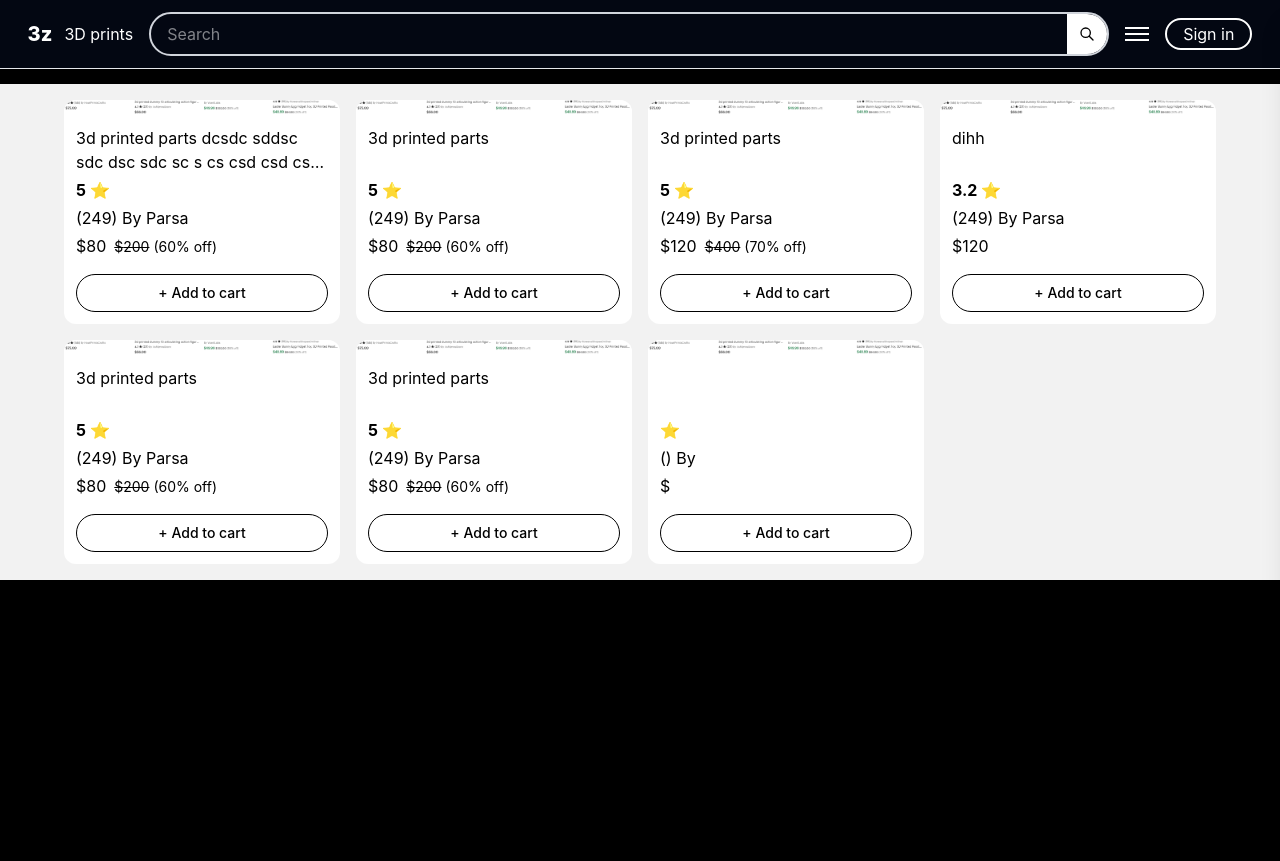
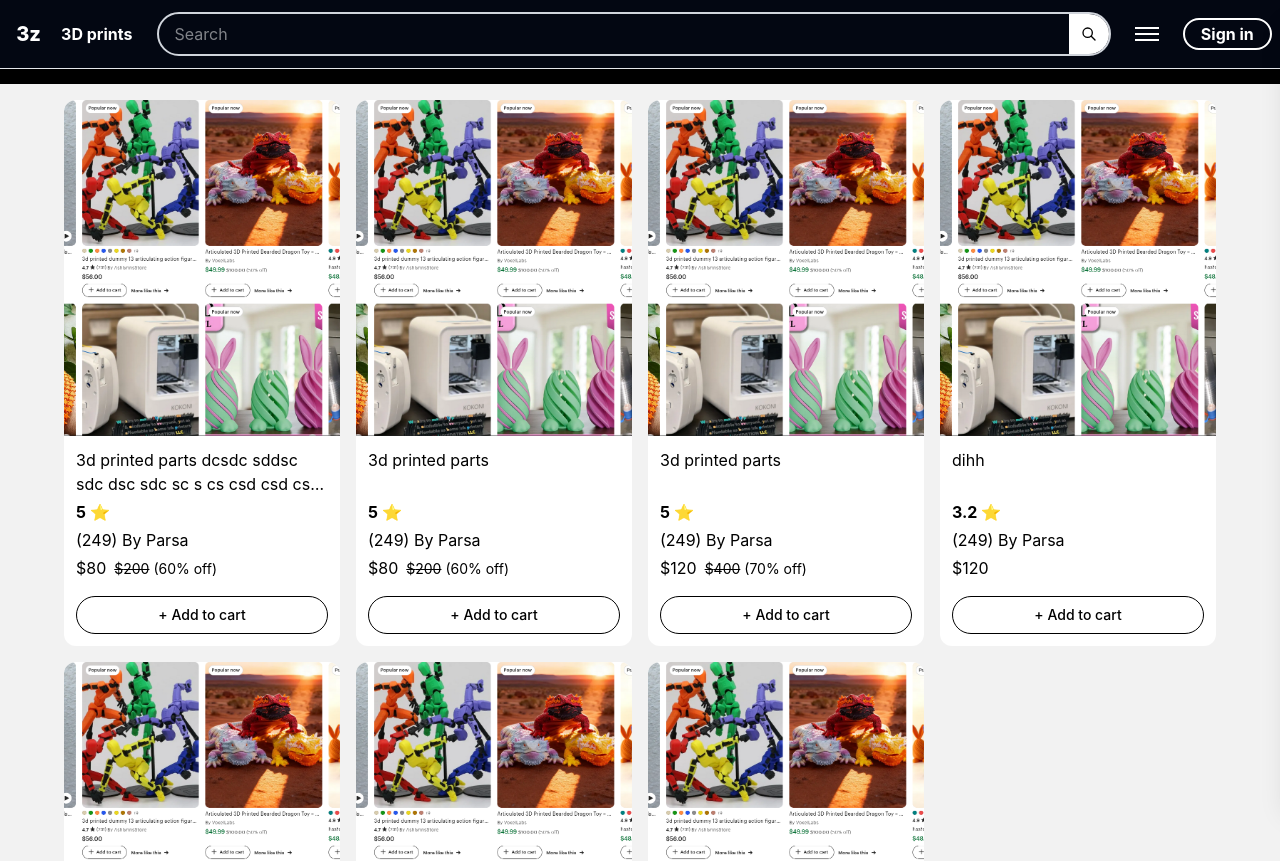
Before and after one commit to parsij/3Dprintings.xyz, a React (Vite) app: page /products in a window 1280 px wide. Shown: the top 861 px of the page. Before the commit the page ends 800 px from the top, so only its background shows below. Built offline with nearby package versions, Linux system fonts and the light colour scheme.

Commit message:
feat: enhance ProductCard and NavBar components with improved styling and layout

```diff
--- a/src/components/NavBar.jsx
+++ b/src/components/NavBar.jsx
@@ -33,14 +33,14 @@ export default function Navbar({ isSingedIn }) {
   return (
       <>
 <header className={`fixed top-0 left-0 w-full z-50 bg-gray-950 shadow-sm border-b border-gray-200 transition-transform duration-300 ${showNavbar ? "translate-y-0" : "-translate-y-full"}`}>
-  <nav className="mx-auto flex max-w-7xl items-center justify-center  py-3">
+  <nav className="flex max-w-7xl items-center justify-evenly py-3 ml-2">
         <a href='/home' className="text-xl font-extrabold text-white flex gap-2 transition hover:text-orange-500 pr-3">
             3z
         </a>
-      <a href="#" className="hidden md:block text-white pr-4 transition hover:text-orange-500">
+      <a href="#" className="font-bold hidden md:block text-white pr-4 transition hover:text-orange-500">
               3D prints
             </a>
-      <div className="w-6/10 sm:w-7/10 md:w-7/10 lg:w-4/5 xl:w-6/8 text-white">
+      <div className="w-5/10 sm:w-7/10 md:w-6/10 lg:w-4/6 xl:w-6/8 text-white">
 <div className="relative w-full overflow-hidden rounded-full border-2 border-gray-300 transition hover:border-orange-500">
   <input
     type="text"
@@ -69,7 +69,7 @@ export default function Navbar({ isSingedIn }) {
     src={accountLogoHover}
     alt="account hover"
     className="absolute inset-0 h-full w-full opacity-0 transition-opacity duration-300 group-hover:opacity-100"/>
-</button> : <button className={"border-2 border-white rounded-2xl text-white px-4 py-0.5 transition hover:border-orange-500"}>
+</button> : <button className={"border-2 font-bold border-white rounded-2xl text-white px-4 py-0.5 transition hover:border-orange-500"}>
     <a href="/signin">
         Sign in
     </a></button>}
--- a/src/components/ProductCard.jsx
+++ b/src/components/ProductCard.jsx
@@ -1,36 +1,56 @@
-import React, { useState, useEffect, useRef} from "react";
+import React from "react";
 import image_test from "../assets/Screenshot_20260322_175244.png";
 
 const ProductCard = ({
-  imgSrc,
-  imgAlt,
-  tagName,
-  tagColor,
-  creatorLogo,
   creatorName,
   productName,
   rating,
   reviewNumber,
-  reviewCount,
   currentPrice,
   originalPrice,
 }) => {
   return (
-   <div className="flex flex-col rounded-xl bg-white overflow-hidden hover:shadow-md transition-shadow h-56">
-     {/*img only it's only the image*/}<div className={"aspect-square overflow-hidden"}><img src={image_test} alt={""} className="w-full h-full object-cover"/></div>
- <section className="p-3 flex flex-col gap-1 text-left flex-1">
-   <div className={"line-clamp-2 min-h-12"} title={productName}>{productName}</div>
-        <span className={"font-bold"}> {rating} ⭐ </span> <span className={"truncate"}>({reviewNumber}) By {creatorName}</span>
+    <div className="flex flex-col rounded-xl bg-white overflow-hidden hover:shadow-md transition-shadow">
+      <div className="h-84 overflow-hidden">
+        <img
+          src={image_test}
+          alt=""
+          className="w-full h-full object-cover"
+        />
+      </div>
+
+      <section className="p-3 flex flex-col gap-1 text-left flex-1">
+        <div className="line-clamp-2 min-h-12" title={productName}>
+          {productName}
+        </div>
+
+        <span className="font-bold">
+          {rating} ⭐
+        </span>
+        <span className="truncate">
+          ({reviewNumber}) By {creatorName}
+        </span>
+
         <div>
           <span>${currentPrice}</span>
-{originalPrice && <><span className="line-through ml-2 text-sm">${originalPrice}</span><span className="text-sm"> ({Math.round(((originalPrice - currentPrice) / originalPrice) * 100)}% off)</span></>}
+          {originalPrice && (
+            <>
+              <span className="line-through ml-2 text-sm">${originalPrice}</span>
+              <span className="text-sm">
+                {" "}
+                ({Math.round(((originalPrice - currentPrice) / originalPrice) * 100)}% off)
+              </span>
+            </>
+          )}
         </div>
+
         <div className="mt-auto pt-3">
-  <button className="w-full px-4 py-2 rounded-full border border-black text-sm font-medium
-                     transition-transform duration-200 hover:scale-105">
-    + Add to cart
-  </button>
-</div>
+          <button
+            className="w-full px-4 py-2 rounded-full border border-black text-sm font-medium transition-transform duration-200 hover:scale-105"
+          >
+            + Add to cart
+          </button>
+        </div>
       </section>
     </div>
   );
```
